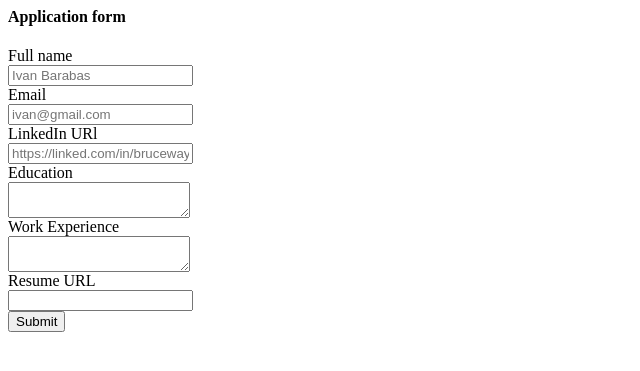
After one commit to watergor/testFlask, a Flask app: template templates/application_form.html in a window 1280 px wide. The commit adds this page. Shown: the top 371 px of the page, without its empty margins (0-640 px from the left). Run offline with Flask 2, Linux system fonts and the light colour scheme; the template is opened without the code that fills it, so the values that code supplies are empty.

Commit message:
Store application in DB

```diff
--- a/app.py
+++ b/app.py
@@ -1,5 +1,5 @@
-from flask import Flask, render_template, jsonify
-from database import load_jobs_from_db,load_job_fron_db
+from flask import Flask, render_template, jsonify, request
+from database import load_jobs_from_db,load_job_fron_db,add_application_to_db
 
 app = Flask(__name__)
 
@@ -22,5 +22,13 @@ def show_job(id):
   else:
     return render_template('jobpage.html',job =job)
 
+@app.route("/job/<id>/apply", methods = ['post'])
+def apply_to_job(id):
+  data = request.form
+  job = load_job_fron_db(id)
+  add_application_to_db(id,data)
+  return render_template('application_submitted.html',application=data,job=job)
+
+
 if __name__ == "__main__":
   app.run(host = "0.0.0.0", debug = True)
--- /dev/null
+++ b/templates/application_form.html
@@ -0,0 +1,34 @@
+<h4>Application form</h4>
+<form action="/job/{{job['id']}}/apply" method = "post">
+  <div class = "mb-2">
+    <label>Full name</label><br>
+    <input type = "text" name = "full_name" placeholder = "Ivan Barabas">
+  </div>
+
+  <div class = "mb-2">
+    <label>Email</label><br>
+    <input type = "text" name = "email" placeholder = "ivan@gmail.com">
+  </div>
+
+  <div class = "mb-2">
+    <label>LinkedIn URl</label><br>
+    <input type = "text" name = "linkedin_url" placeholder = "https://linked.com/in/brucewayne">
+  </div>
+
+  <div class="mb-2">
+    <label>Education</label><br>
+    <textarea name="education"></textarea>
+  </div>
+
+  <div class="mb-2">
+    <label>Work Experience</label><br>
+    <textarea name="work_experience"></textarea>
+  </div>
+
+  <div class="mb-2">
+    <label>Resume URL</label><br>
+    <input type="url" name="resume_url">
+  </div>
+
+  <input type = "submit">
+</form>
--- a/templates/home.html
+++ b/templates/home.html
@@ -17,7 +17,9 @@
 
     <p>Туду ліст</p>
     <button>Чмак</button>
+
     </div>
+
     {%include 'footer.html'%}
 
   </body>
--- a/templates/jobpage.html
+++ b/templates/jobpage.html
@@ -26,7 +26,7 @@
       </ol>
       <h4>Salary</h4>
       <p>{{job.currency}} {{job.salary}}</p>
-
+      {%include 'application_form.html'%}
     </div>
     {% include 'footer.html' %}
   </body>
```
Also changed, not shown: database.py (+14 -0 lines), templates/application_submitted.html (added, +37 -0 lines).
